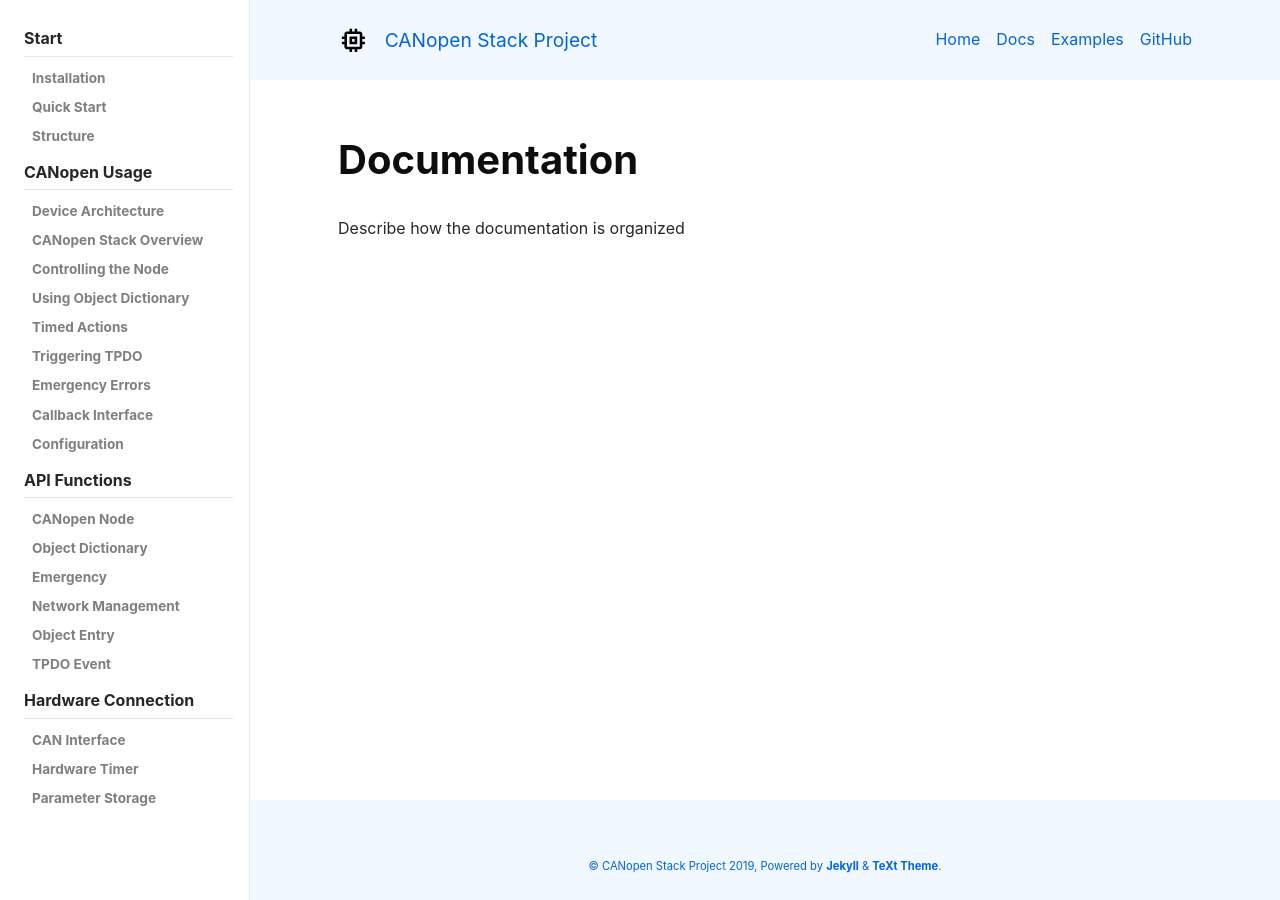
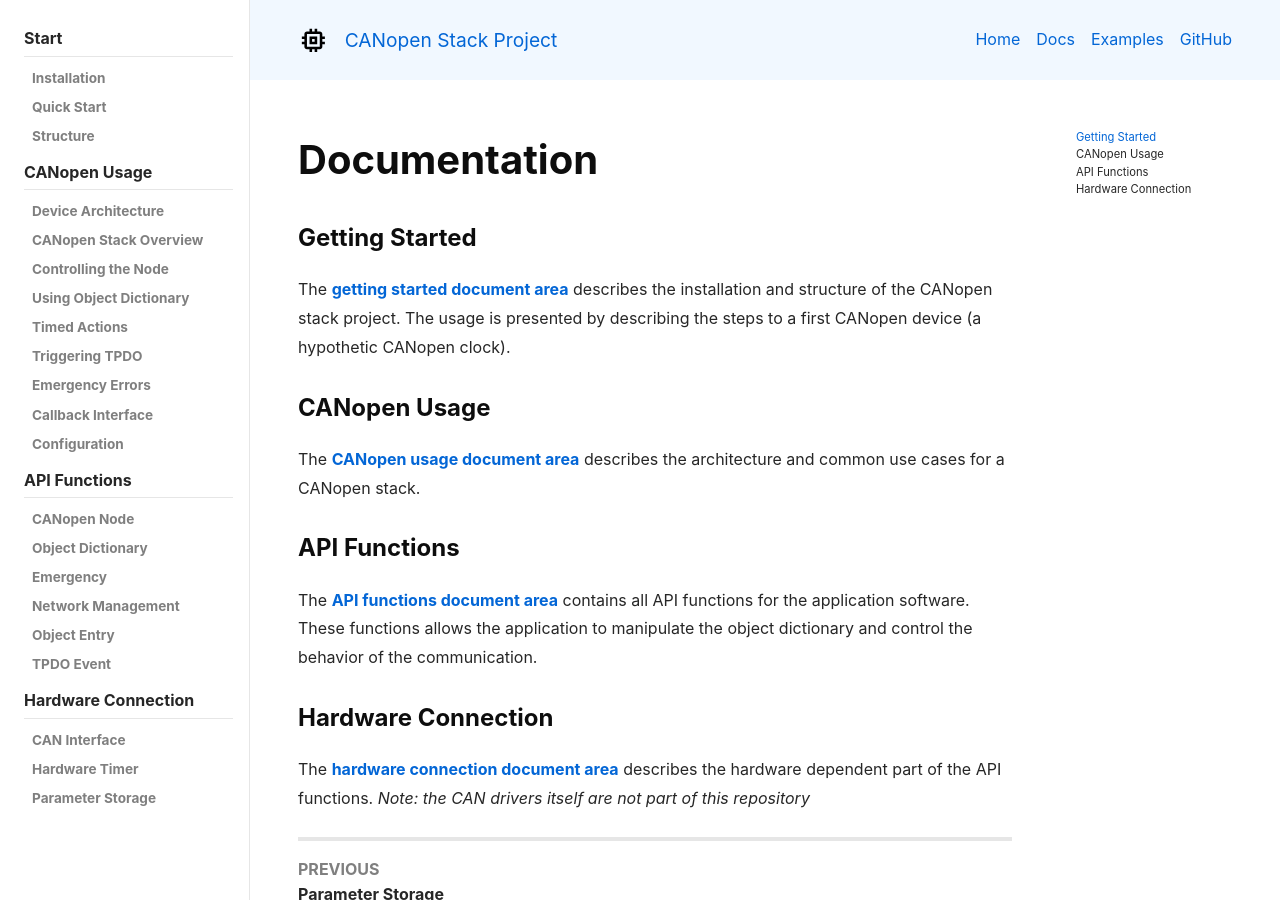
Before and after one commit to embedded-office/canopen-stack, a Jekyll site: the page built from docs/docs/index.md, in a window 1280 px wide. Built offline with Jekyll 4.4.1, drawn with Linux system fonts in a browser that asks for light colours; nearby versions of some CDN libraries.

Commit message:
add documentation overview

```diff
--- a/docs/docs/index.md
+++ b/docs/docs/index.md
@@ -1,8 +1,24 @@
 ---
-layout: page
+layout: article
 title: Documentation
 sidebar:
   nav: docs
+aside:
+  toc: true
 ---
 
-Describe how the documentation is organized
+### Getting Started
+
+The [getting started document area](/docs/start/installation) describes the installation and structure of the CANopen stack project. The usage is presented by describing the steps to a first CANopen device (a hypothetic CANopen clock).
+
+### CANopen Usage
+
+The [CANopen usage document area](/docs/usecase/architecture) describes the architecture and common use cases for a CANopen stack.
+
+### API Functions
+
+The [API functions document area](/docs/api/node/) contains all API functions for the application software. These functions allows the application to manipulate the object dictionary and control the behavior of the communication.
+
+### Hardware Connection
+
+The [hardware connection document area](/docs/hardware/interface/) describes the hardware dependent part of the API functions. *Note: the CAN drivers itself are not part of this repository*
```
